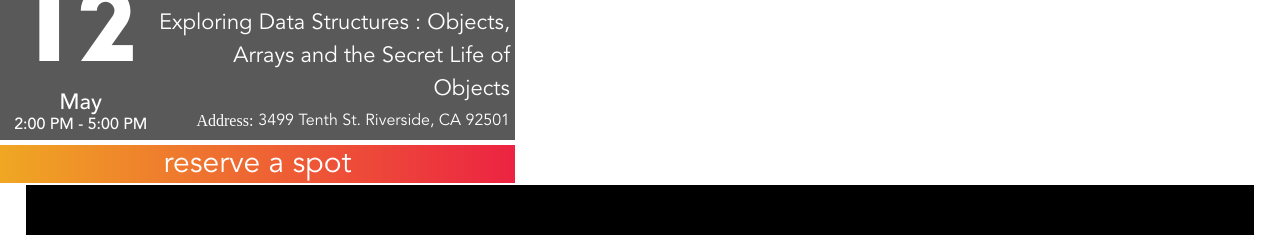
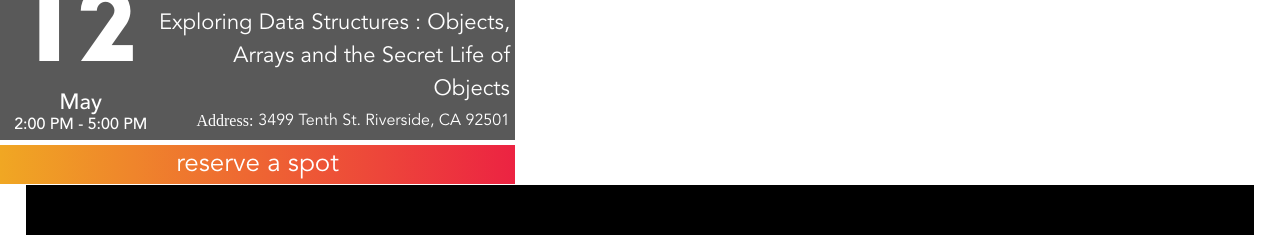
Before and after one commit to inland-empire-software-development/main, a Next.js app: page / in a window 1280 px wide. Shown: the top 235 px of the page. Built offline with nearby package versions, Linux system fonts and the light colour scheme; a web font is replaced by a local one.

Commit message:
fixed button styling

```diff
--- a/sass/components/heroEvent.scss
+++ b/sass/components/heroEvent.scss
@@ -85,10 +85,11 @@
 	}
 	.reserve-wrapper {
 		.reserve-button {
+			height: 39px;
 			width: 100%;
 			margin-top: 5px;
 			font-family: 'Book';
-			font-size: 30px;
+			font-size: 26px;
 			color: $white;
 			border: none;
 			cursor: pointer;
```
